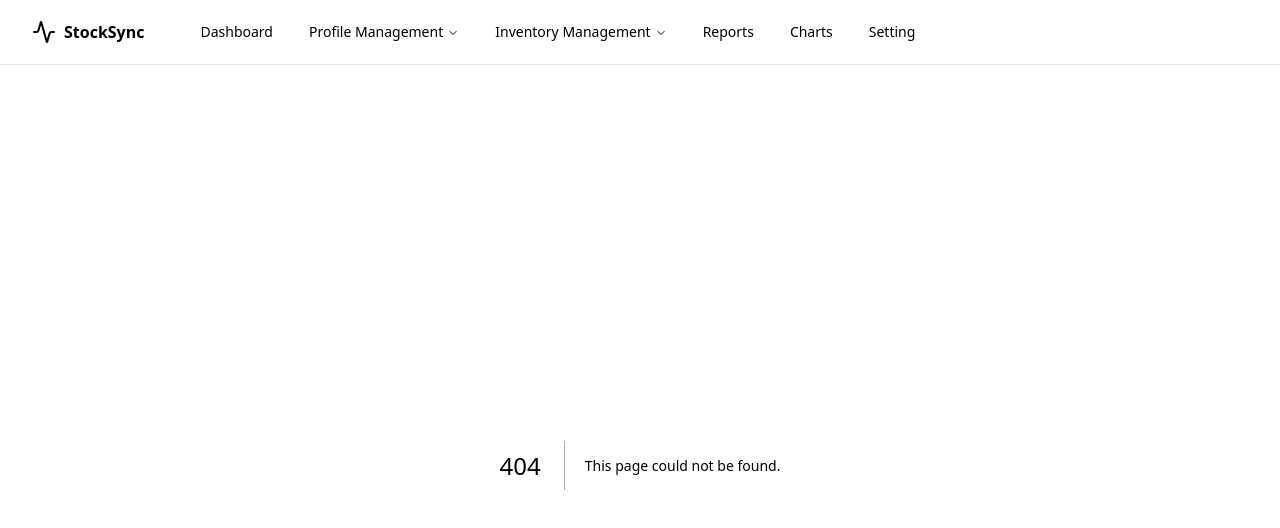
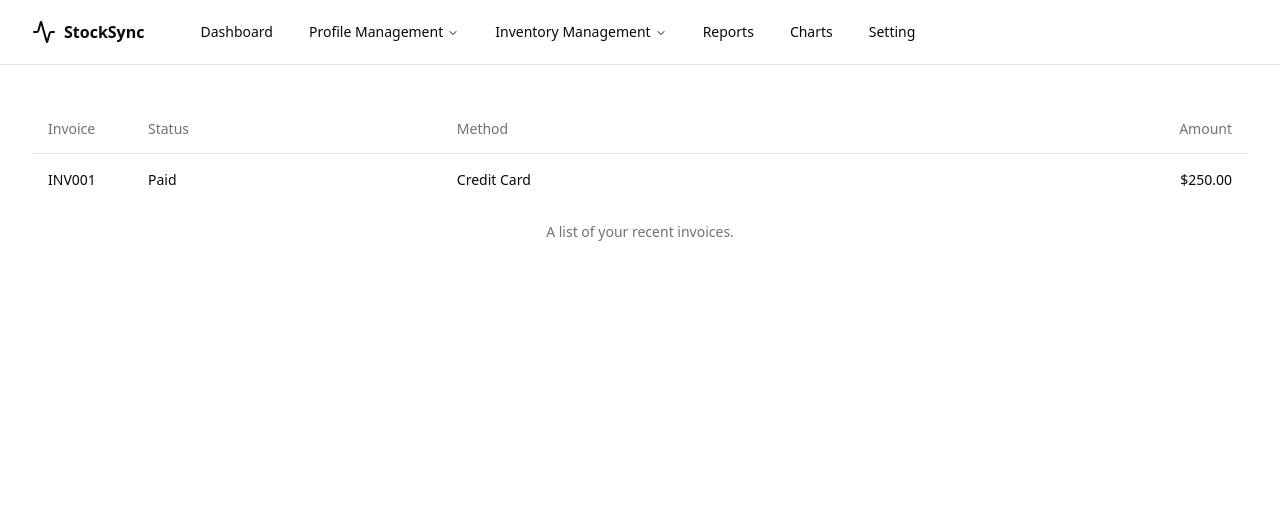
Before and after one commit to abhishekgoenka/stock-nextjs, a Next.js app: page /companies in a window 1280 px wide. Before the commit this address had no page. Shown: the top 528 px of the page. Built offline with nearby package versions, Linux system fonts and the light colour scheme.

Commit message:
Company page created

```diff
--- a/package.json
+++ b/package.json
@@ -3,7 +3,7 @@
   "version": "0.1.0",
   "private": true,
   "scripts": {
-    "dev": "next dev",
+    "dev": "next dev -p 3001",
     "build": "next build",
     "start": "next start",
     "lint": "next lint"
--- /dev/null
+++ b/src/app/companies/page.tsx
@@ -0,0 +1,49 @@
+import { Button } from "@/components/ui/button";
+import {
+  Table,
+  TableBody,
+  TableCaption,
+  TableCell,
+  TableHead,
+  TableHeader,
+  TableRow,
+} from "@/components/ui/table";
+
+export default function Home() {
+  return (
+    <section className="container grid items-center gap-6 pb-8 pt-6 md:py-10">
+      {/* <div className="flex max-w-[980px] flex-col items-start gap-2">
+        <h1 className="text-3xl font-extrabold leading-tight tracking-tighter md:text-4xl">
+          Beautifully designed components <br className="hidden sm:inline" />
+          built with Radix UI and Tailwind CSS.
+        </h1>
+        <p className="max-w-[700px] text-lg text-muted-foreground">
+          Accessible and customizable components that you can copy and paste
+          into your apps. Free. Open Source. And Next.js 13 Ready.
+        </p>
+      </div>
+      <div className="flex gap-4">
+        <Button>Documentation</Button>
+      </div> */}
+      <Table>
+        <TableCaption>A list of your recent invoices.</TableCaption>
+        <TableHeader>
+          <TableRow>
+            <TableHead className="w-[100px]">Invoice</TableHead>
+            <TableHead>Status</TableHead>
+            <TableHead>Method</TableHead>
+            <TableHead className="text-right">Amount</TableHead>
+          </TableRow>
+        </TableHeader>
+        <TableBody>
+          <TableRow>
+            <TableCell className="font-medium">INV001</TableCell>
+            <TableCell>Paid</TableCell>
+            <TableCell>Credit Card</TableCell>
+            <TableCell className="text-right">$250.00</TableCell>
+          </TableRow>
+        </TableBody>
+      </Table>
+    </section>
+  );
+}
--- a/src/app/page.tsx
+++ b/src/app/page.tsx
@@ -1,9 +1,7 @@
 import { Button } from "@/components/ui/button";
-import Image from "next/image";
 
 export default function Home() {
   return (
-    // <main className="flex min-h-screen flex-col items-center justify-between p-24">
     <section className="container grid items-center gap-6 pb-8 pt-6 md:py-10">
       <div className="flex max-w-[980px] flex-col items-start gap-2">
         <h1 className="text-3xl font-extrabold leading-tight tracking-tighter md:text-4xl">
@@ -16,21 +14,8 @@
         </p>
       </div>
       <div className="flex gap-4">
-        <Button  >Documentation</Button>
-        {/* <a
-          href={siteConfig.links.docs}
-          className={buttonVariants()}
-        >
-          Documentation
-        </a>
-        <a
-          href={siteConfig.links.github}
-          className={buttonVariants({ variant: "outline" })}
-        >
-          GitHub
-        </a> */}
+        <Button>Documentation</Button>
       </div>
     </section>
-    // </main>
   );
 }
--- a/src/components/main-nav.tsx
+++ b/src/components/main-nav.tsx
@@ -1,18 +1,16 @@
-'use client'
+"use client";
 import { siteConfig } from "@/config/site";
 import { cn } from "@/lib/utils";
 import { Icons } from "@/components/icons";
 import {
   NavigationMenu,
   NavigationMenuContent,
-  NavigationMenuIndicator,
   NavigationMenuItem,
   NavigationMenuLink,
   NavigationMenuList,
   NavigationMenuTrigger,
-  NavigationMenuViewport,
   navigationMenuTriggerStyle,
-} from "@/components/ui/navigation-menu"
+} from "@/components/ui/navigation-menu";
 import React from "react";
 import Link from "next/link";
 
@@ -32,14 +30,13 @@
   {
     title: "Fund Transfer",
     href: "/docs/primitives/progress",
-    description:
-      "Enables seamless movement of funds between accounts.",
+    description: "Enables seamless movement of funds between accounts.",
   },
   {
     title: "Dividend",
     href: "/docs/primitives/scroll-area",
     description: "Records dividends received from investments",
-  }
+  },
 ];
 
 export type NavItem = {
@@ -90,12 +87,12 @@
                     </a>
                   </NavigationMenuLink>
                 </li>
-              <ListItem href="/docs" title="Add Company Information">
+                <ListItem href="/companies" title="Company Information">
                   This menu adds information about the companies
                 </ListItem>
                 <ListItem
                   href="/docs/installation"
-                title="Add Mutual Fund Information"
+                  title="Mutual Fund Information"
                 >
                   This menu is designed add detailed information about MF.
                 </ListItem>
@@ -141,7 +138,6 @@
           </NavigationMenuItem>
         </NavigationMenuList>
       </NavigationMenu>
-
     </div>
   );
 }
--- /dev/null
+++ b/src/components/ui/table.tsx
@@ -0,0 +1,117 @@
+import * as React from "react"
+
+import { cn } from "@/lib/utils"
+
+const Table = React.forwardRef<
+  HTMLTableElement,
+  React.HTMLAttributes<HTMLTableElement>
+>(({ className, ...props }, ref) => (
+  <div className="relative w-full overflow-auto">
+    <table
+      ref={ref}
+      className={cn("w-full caption-bottom text-sm", className)}
+      {...props}
+    />
+  </div>
+))
+Table.displayName = "Table"
+
+const TableHeader = React.forwardRef<
+  HTMLTableSectionElement,
+  React.HTMLAttributes<HTMLTableSectionElement>
+>(({ className, ...props }, ref) => (
+  <thead ref={ref} className={cn("[&_tr]:border-b", className)} {...props} />
+))
+TableHeader.displayName = "TableHeader"
+
+const TableBody = React.forwardRef<
+  HTMLTableSectionElement,
+  React.HTMLAttributes<HTMLTableSectionElement>
+>(({ className, ...props }, ref) => (
+  <tbody
+    ref={ref}
+    className={cn("[&_tr:last-child]:border-0", className)}
+    {...props}
+  />
+))
+TableBody.displayName = "TableBody"
+
+const TableFooter = React.forwardRef<
+  HTMLTableSectionElement,
+  React.HTMLAttributes<HTMLTableSectionElement>
+>(({ className, ...props }, ref) => (
+  <tfoot
+    ref={ref}
+    className={cn(
+      "border-t bg-muted/50 font-medium [&>tr]:last:border-b-0",
+      className
+    )}
+    {...props}
+  />
+))
+TableFooter.displayName = "TableFooter"
+
+const TableRow = React.forwardRef<
+  HTMLTableRowElement,
+  React.HTMLAttributes<HTMLTableRowElement>
+>(({ className, ...props }, ref) => (
+  <tr
+    ref={ref}
+    className={cn(
+      "border-b transition-colors hover:bg-muted/50 data-[state=selected]:bg-muted",
+      className
+    )}
+    {...props}
+  />
+))
+TableRow.displayName = "TableRow"
+
+const TableHead = React.forwardRef<
+  HTMLTableCellElement,
+  React.ThHTMLAttributes<HTMLTableCellElement>
+>(({ className, ...props }, ref) => (
+  <th
+    ref={ref}
+    className={cn(
+      "h-12 px-4 text-left align-middle font-medium text-muted-foreground [&:has([role=checkbox])]:pr-0",
+      className
+    )}
+    {...props}
+  />
+))
+TableHead.displayName = "TableHead"
+
+const TableCell = React.forwardRef<
+  HTMLTableCellElement,
+  React.TdHTMLAttributes<HTMLTableCellElement>
+>(({ className, ...props }, ref) => (
+  <td
+    ref={ref}
+    className={cn("p-4 align-middle [&:has([role=checkbox])]:pr-0", className)}
+    {...props}
+  />
+))
+TableCell.displayName = "TableCell"
+
+const TableCaption = React.forwardRef<
+  HTMLTableCaptionElement,
+  React.HTMLAttributes<HTMLTableCaptionElement>
+>(({ className, ...props }, ref) => (
+  <caption
+    ref={ref}
+    className={cn("mt-4 text-sm text-muted-foreground", className)}
+    {...props}
+  />
+))
+TableCaption.displayName = "TableCaption"
+
+export {
+  Table,
+  TableHeader,
+  TableBody,
+  TableFooter,
+  TableHead,
+  TableRow,
+  TableCell,
+  TableCaption,
+}
```
Lines whose indentation alone changed are shown as unchanged.
